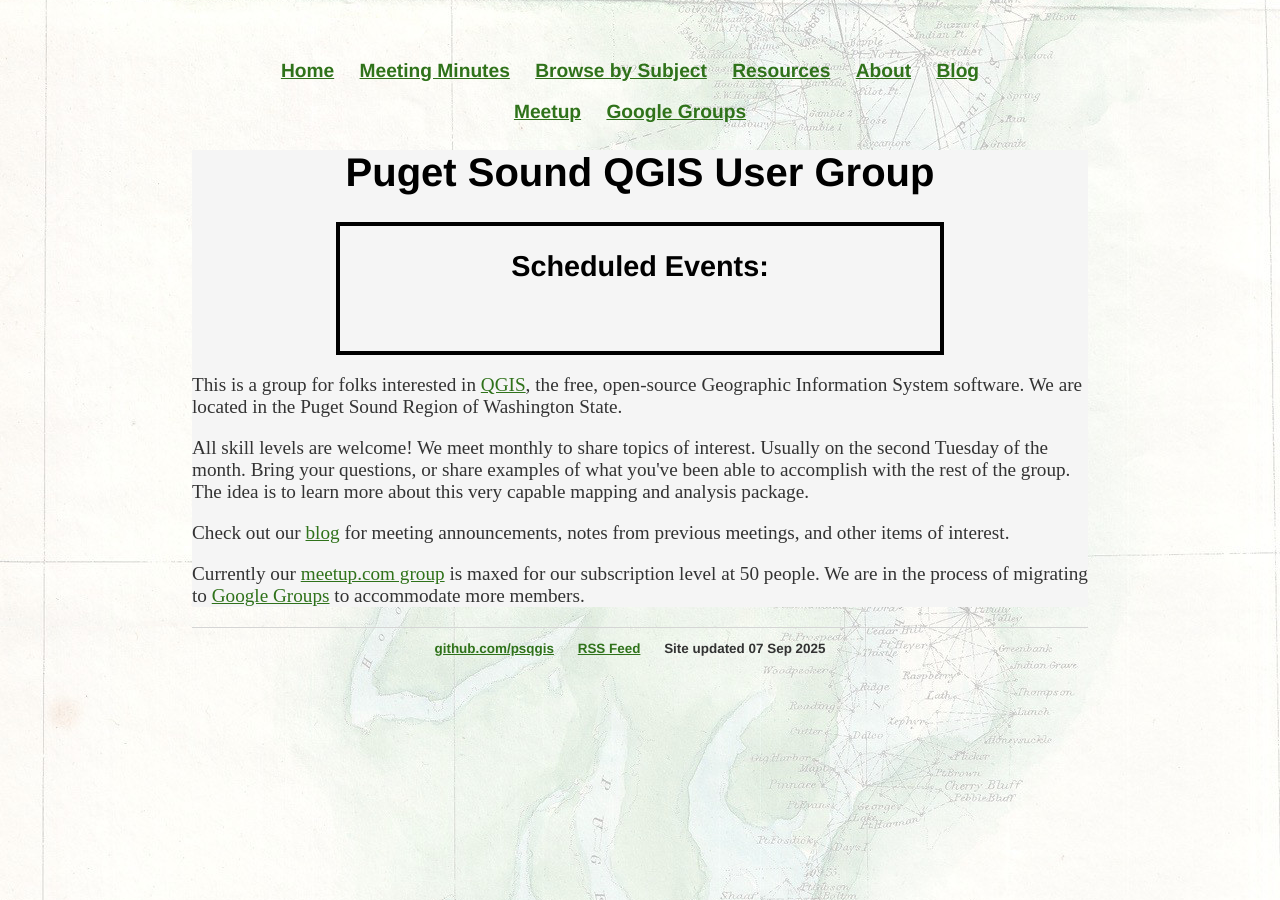
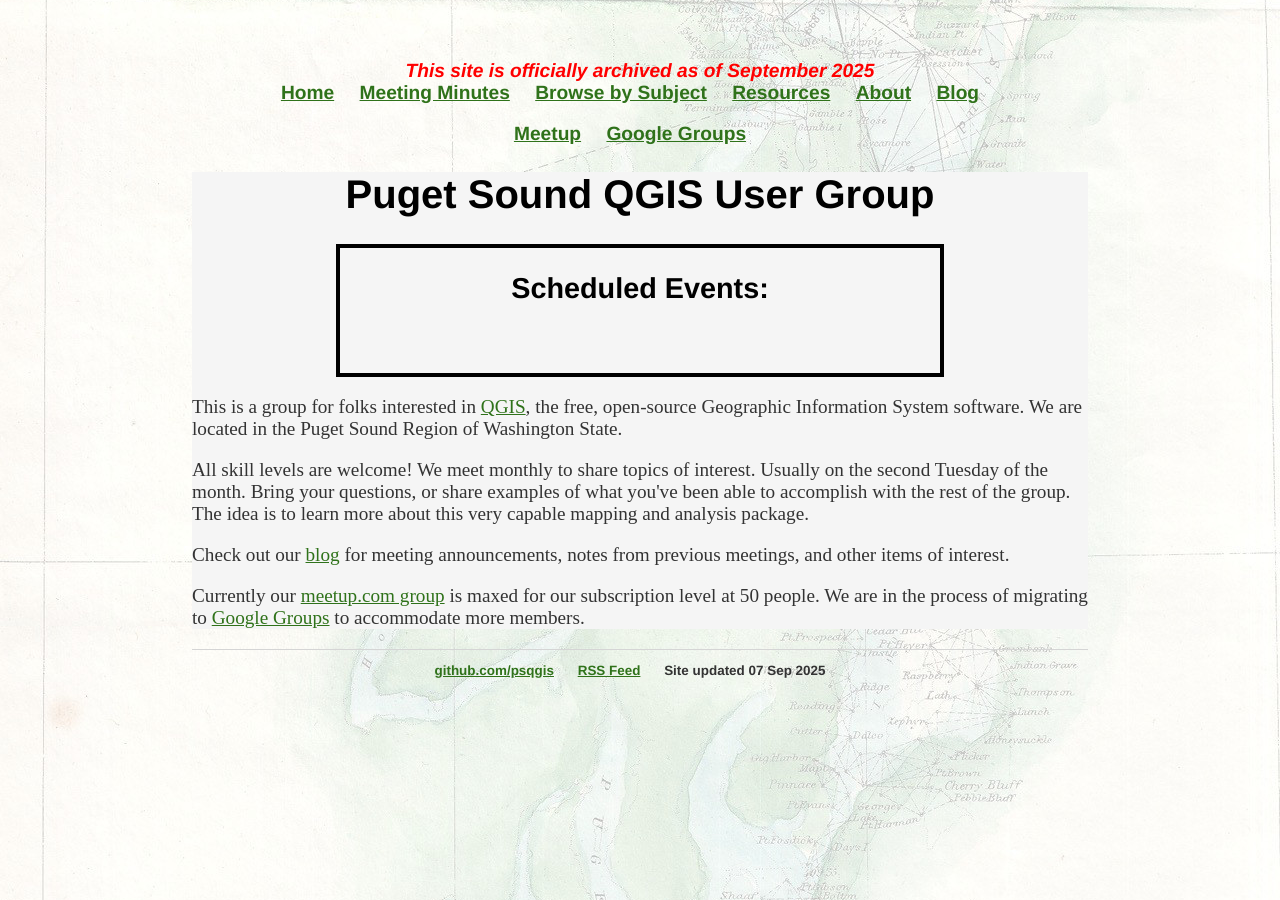
Before and after one commit to psqgis/psqgis.github.io, a Jekyll site: the page built from index.html, in a window 1280 px wide. Built offline with Jekyll 4.4.1, drawn with Linux system fonts in a browser that asks for light colours.

Commit message:
<2025-09-07 Sun 16:21> Added Archive notice

```diff
--- a/_layouts/default.html
+++ b/_layouts/default.html
@@ -8,9 +8,10 @@
 			<link rel="stylesheet" type="text/css" href="/css/hide.css">
 		</head>
 		<body>
-			<center>
+		  <center>
 			<nav>
 	    		<ul>
+ 			  <i style="color:red;">This site is officially archived as of September 2025</i><br>
 			  <li><a href="/">Home</a></li>
 			  <li><a href="/minutes.html">Meeting Minutes</a></li>
 			  <li><a href="/tags.html">Browse by Subject</a></li>
```
